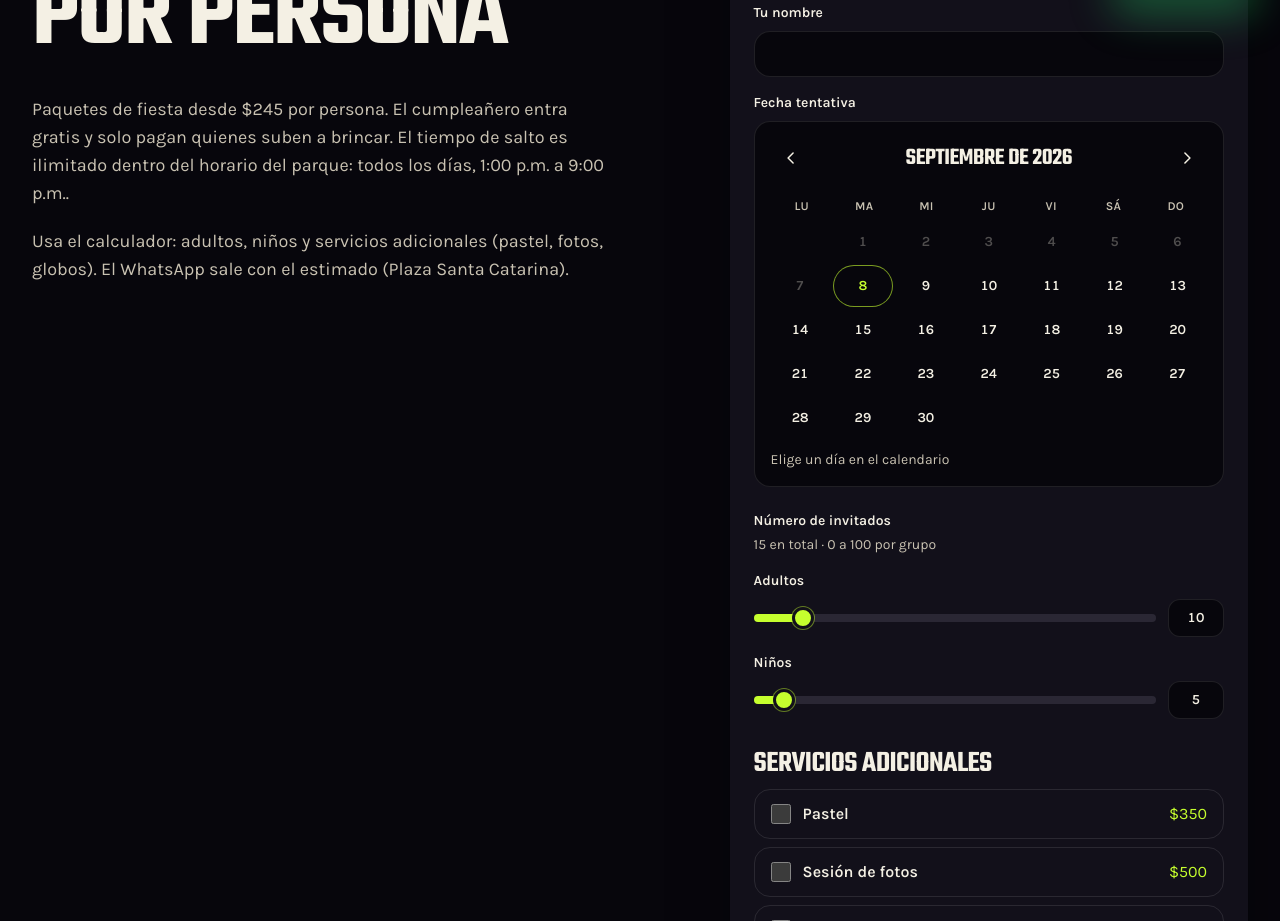
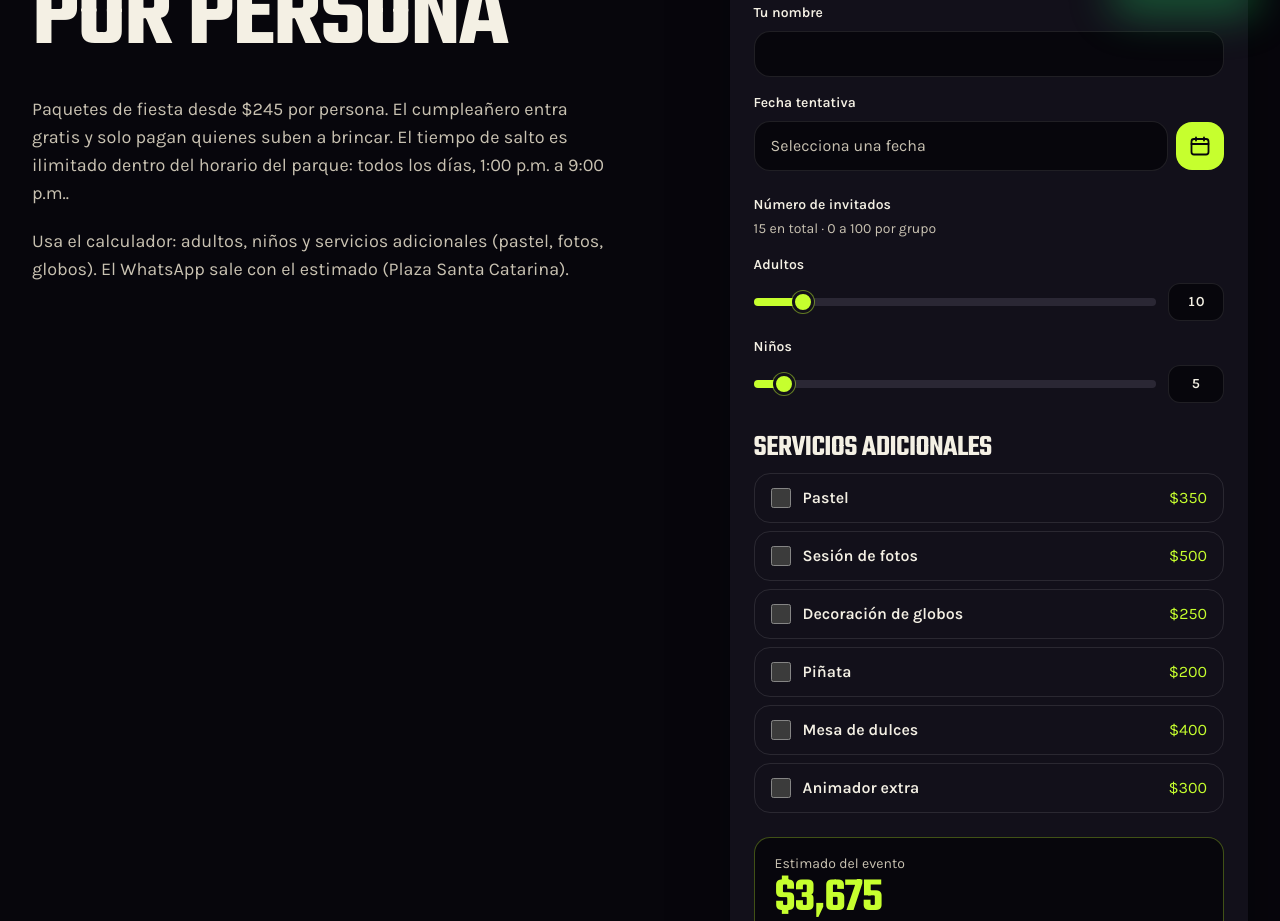
Before and after one commit to alfonsoestradav/jumphouse-mx, a Next.js app: page /fiestas in a window 1280 px wide. Shown: the part 780-1701 px from the top of the page. Built offline with nearby package versions, Linux system fonts and the light colour scheme.

Commit message:
El calendario de fiestas se abre con un boton.

```diff
--- a/components/DateCalendar.tsx
+++ b/components/DateCalendar.tsx
@@ -1,6 +1,6 @@
 "use client";
 
-import { useMemo, useState } from "react";
+import { useEffect, useMemo, useRef, useState } from "react";
 
 const WEEKDAYS = ["Lu", "Ma", "Mi", "Ju", "Vi", "Sá", "Do"];
 
@@ -36,6 +36,28 @@ function Chevron({ dir }: { dir: "prev" | "next" }) {
   );
 }
 
+function IconCalendar({ className }: { className?: string }) {
+  return (
+    <svg viewBox="0 0 24 24" className={className} fill="none" aria-hidden="true">
+      <rect
+        x="3.5"
+        y="5"
+        width="17"
+        height="15.5"
+        rx="2.5"
+        stroke="currentColor"
+        strokeWidth="1.8"
+      />
+      <path
+        d="M8 3.5v3M16 3.5v3M3.5 10h17"
+        stroke="currentColor"
+        strokeWidth="1.8"
+        strokeLinecap="round"
+      />
+    </svg>
+  );
+}
+
 export function DateCalendar({
   value,
   onChange,
@@ -44,6 +66,8 @@ export function DateCalendar({
   onChange: (d: Date) => void;
 }) {
   const today = useMemo(() => startOfDay(new Date()), []);
+  const rootRef = useRef<HTMLDivElement>(null);
+  const [open, setOpen] = useState(false);
   const [cursor, setCursor] = useState(() => value ?? today);
   const year = cursor.getFullYear();
   const month = cursor.getMonth();
@@ -63,8 +87,55 @@ export function DateCalendar({
     return list;
   }, [year, month]);
 
+  useEffect(() => {
+    if (!open) return;
+    function onPointer(e: PointerEvent) {
+      if (!rootRef.current?.contains(e.target as Node)) setOpen(false);
+    }
+    function onKey(e: KeyboardEvent) {
+      if (e.key === "Escape") setOpen(false);
+    }
+    document.addEventListener("pointerdown", onPointer);
+    document.addEventListener("keydown", onKey);
+    return () => {
+      document.removeEventListener("pointerdown", onPointer);
+      document.removeEventListener("keydown", onKey);
+    };
+  }, [open]);
+
+  function toggle() {
+    if (!open) setCursor(value ?? today);
+    setOpen((prev) => !prev);
+  }
+
   return (
-    <div className="rounded-2xl border border-white/10 bg-void p-4">
+    <div ref={rootRef} className="relative">
+      <div className="flex items-center gap-2">
+        <p
+          className={`min-w-0 flex-1 rounded-2xl border border-white/10 bg-void px-4 py-3 tabular-nums ${
+            value ? "text-ink" : "text-muted"
+          }`}
+        >
+          {value ? formatMx(value) : "Selecciona una fecha"}
+        </p>
+        <button
+          type="button"
+          onClick={toggle}
+          aria-expanded={open}
+          aria-haspopup="dialog"
+          aria-label="Abrir calendario"
+          className="grid h-12 w-12 shrink-0 place-items-center rounded-2xl bg-lime text-void"
+        >
+          <IconCalendar className="h-6 w-6" />
+        </button>
+      </div>
+
+      {open ? (
+        <div
+          role="dialog"
+          aria-label="Calendario"
+          className="absolute left-0 right-0 z-30 mt-2 rounded-2xl border border-white/10 bg-void-2 p-4 shadow-[0_24px_60px_rgba(0,0,0,0.55)]"
+        >
           <div className="flex items-center justify-between gap-2">
             <button
               type="button"
@@ -107,7 +178,10 @@ export function DateCalendar({
                   type="button"
                   key={`${year}-${month}-${day}`}
                   disabled={disabled}
-              onClick={() => onChange(current)}
+                  onClick={() => {
+                    onChange(current);
+                    setOpen(false);
+                  }}
                   aria-label={current.toLocaleDateString("es-MX", {
                     weekday: "long",
                     day: "numeric",
@@ -129,10 +203,8 @@ export function DateCalendar({
               );
             })}
           </div>
-
-      <p className="mt-3 text-sm text-muted">
-        {value ? `Fecha: ${formatMx(value)}` : "Elige un día en el calendario"}
-      </p>
+        </div>
+      ) : null}
     </div>
   );
 }
```
Lines whose indentation alone changed are shown as unchanged.
